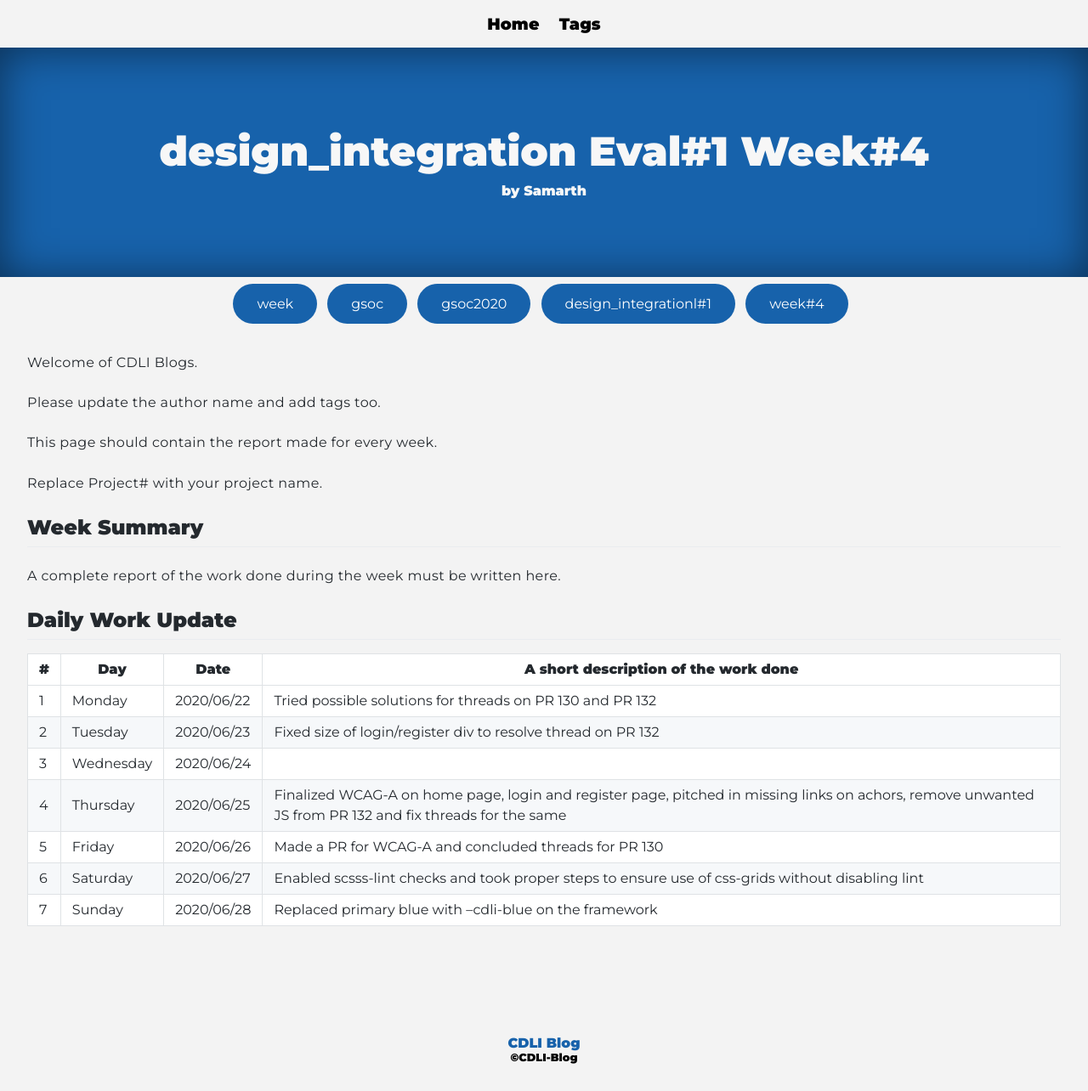
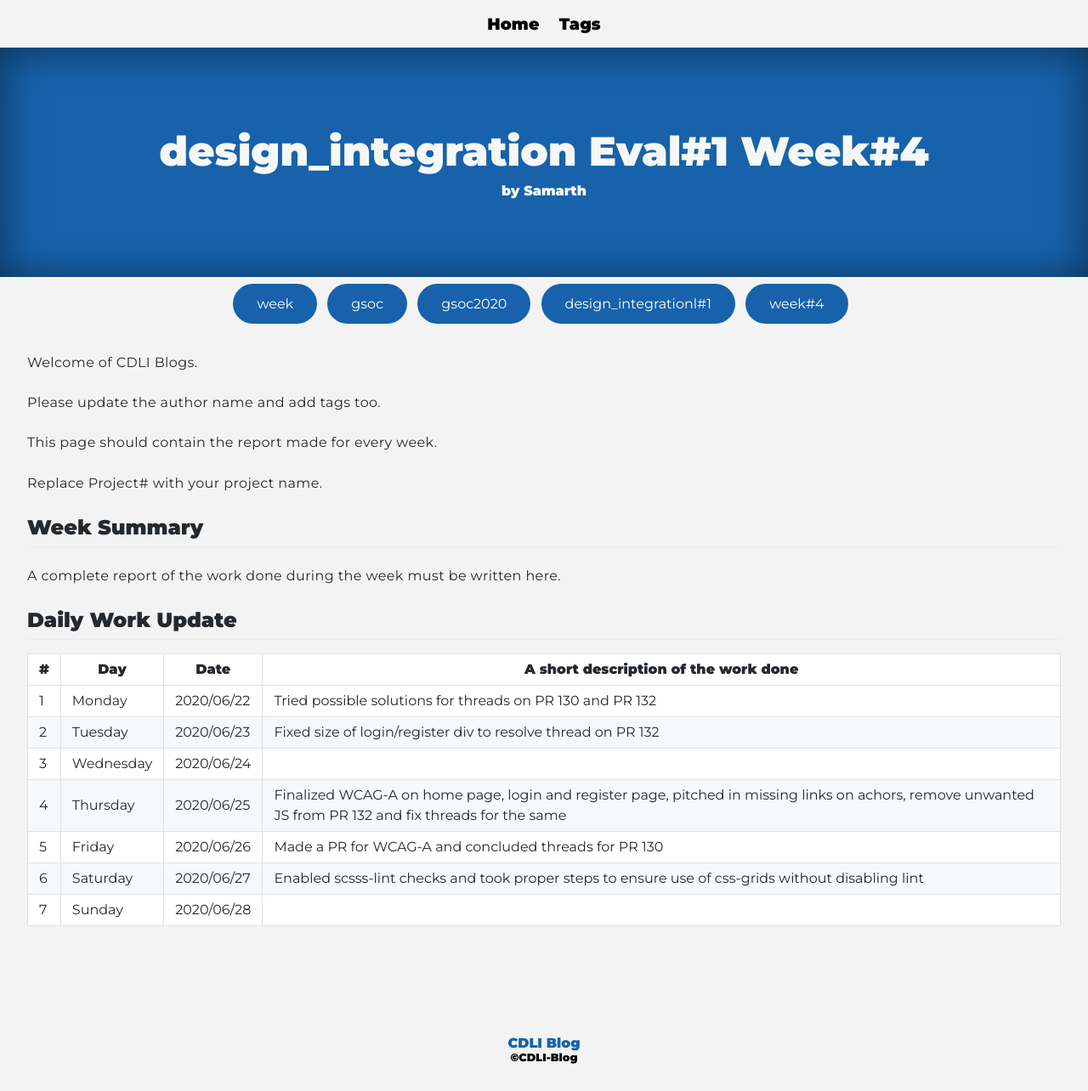
Before and after one commit to cdli-gh/blog, a Jekyll site: the page built from _blog/gsoc20/design_integration/posts/04_week4.md, in a window 1280 px wide. Shown: the whole page at 85% size. Built offline with Jekyll 4.4.1, drawn with Linux system fonts in a browser that asks for light colours; Markdown is read by kramdown in place of the engine named in the settings.

Commit message:
Update 04_week4.md

```diff
--- a/_blog/gsoc20/design_integration/posts/04_week4.md
+++ b/_blog/gsoc20/design_integration/posts/04_week4.md
@@ -27,4 +27,4 @@ A complete report of the work done during the week must be written here.
 |4   	| Thursday  	|   2020/06/25	| Finalized WCAG-A on home page, login and register page, pitched in missing links on achors, remove unwanted JS from PR 132 and fix threads for the same  	|
 |5   	| Friday  	|   2020/06/26	| Made a PR for WCAG-A and concluded threads for PR 130  	|
 |6   	| Saturday  	|   2020/06/27	| Enabled scsss-lint checks and took proper steps to ensure use of css-grids without disabling lint   	|
-|7   	| Sunday  	|   2020/06/28	| Replaced primary blue with --cdli-blue on the framework  	|
+|7   	| Sunday  	|   2020/06/28	| 	|
```
